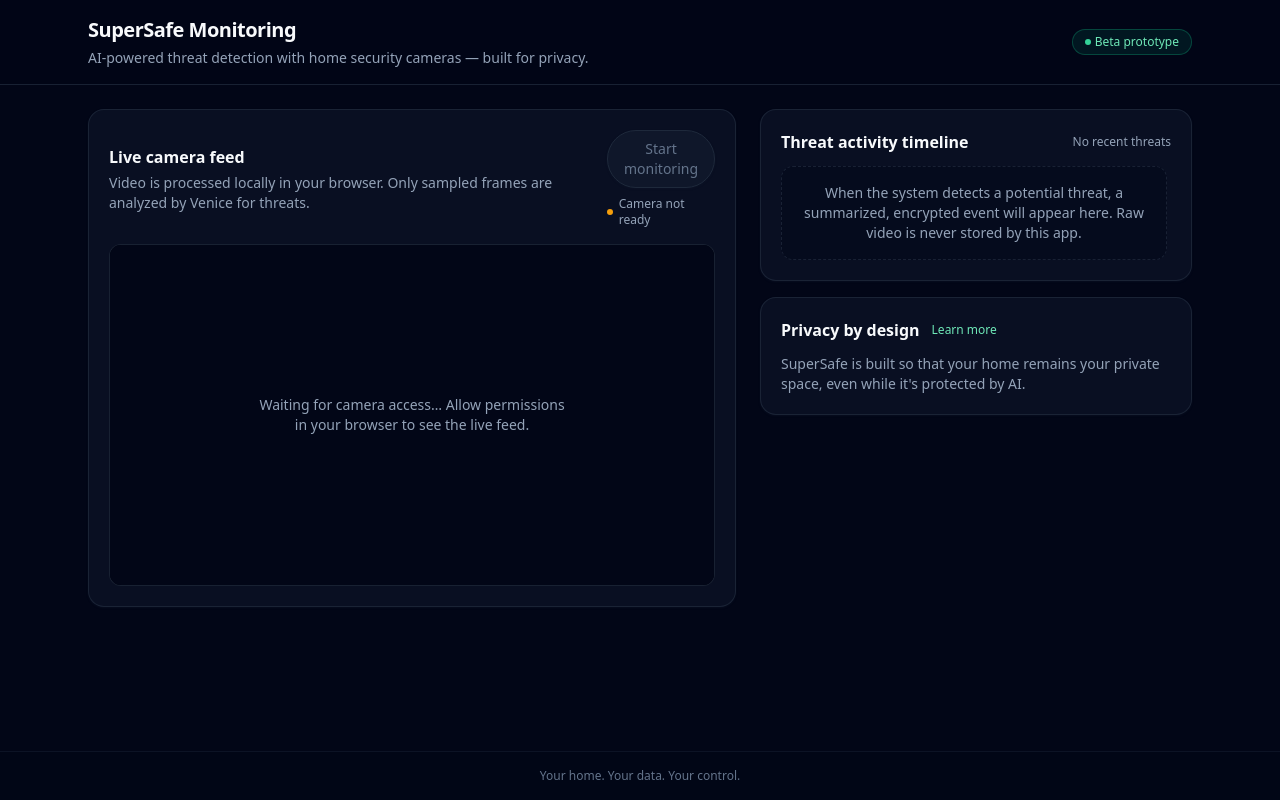
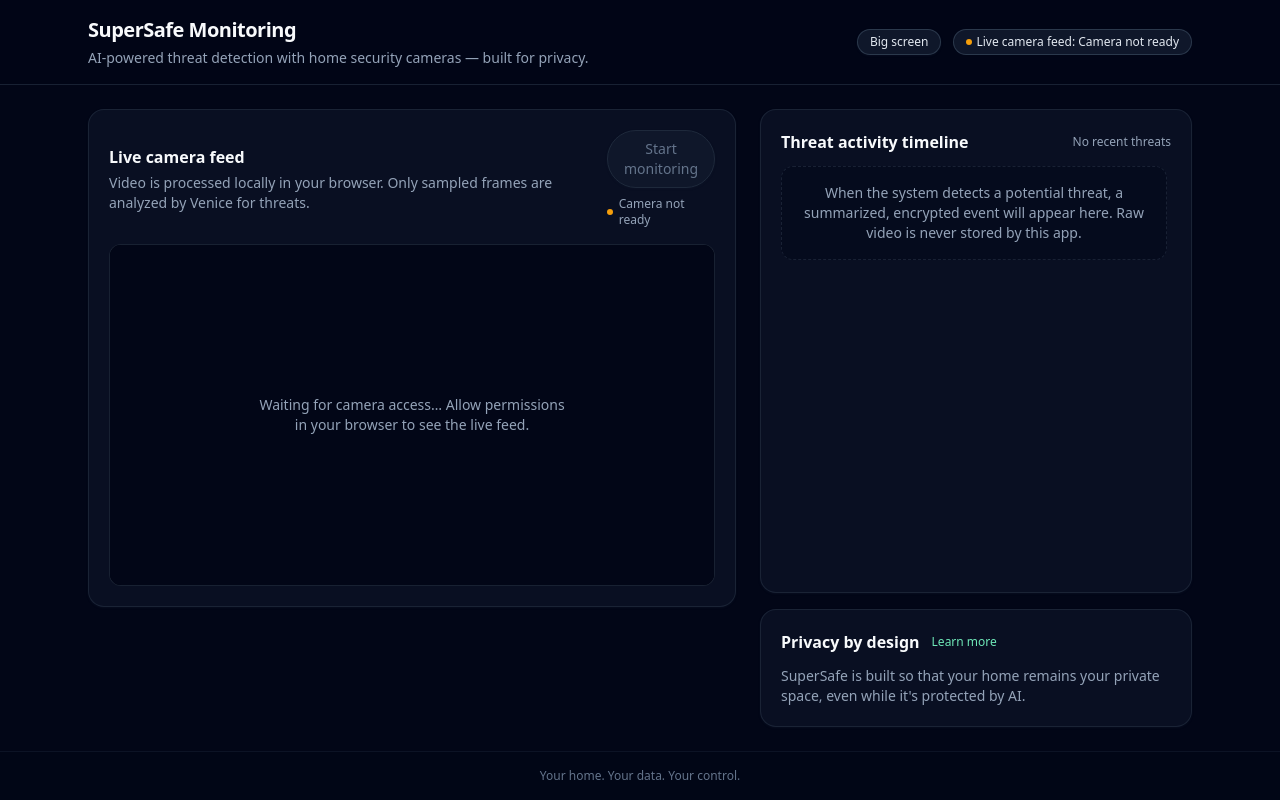
Before and after one commit to wongpiwat/supersafe-monitoring, a React (Vite) app: page / in a window 1280 px wide. Built offline with nearby package versions, Linux system fonts and the light colour scheme; no server answers.

Commit message:
feat: add big screen mode toggle and local storage support

```diff
--- a/src/App.tsx
+++ b/src/App.tsx
@@ -113,6 +113,7 @@
   const [error, setError] = useState<string | null>(null)
   const [events, setEvents] = useState<ThreatEvent[]>([])
   const [isPrivacyOpen, setIsPrivacyOpen] = useState(false)
+  const [isBigScreen, setIsBigScreen] = useState(false)
 
   useEffect(() => {
     let cancelled = false
@@ -155,6 +156,13 @@
     }
 
     setupCamera()
+
+    if (typeof window !== 'undefined') {
+      const stored = window.localStorage.getItem('supersafe-big-screen')
+      if (stored === '1') {
+        setIsBigScreen(true)
+      }
+    }
 
     return () => {
       cancelled = true
@@ -228,6 +236,11 @@
     }
   }, [isMonitoring, isCameraReady])
 
+  useEffect(() => {
+    if (typeof window === 'undefined') return
+    window.localStorage.setItem('supersafe-big-screen', isBigScreen ? '1' : '0')
+  }, [isBigScreen])
+
   const currentStatus = (() => {
     if (!isCameraReady) return 'Camera not ready'
     if (!isMonitoring) return 'Idle'
@@ -252,10 +265,36 @@
     setIsMonitoring((prev) => !prev)
   }
 
+  const handleToggleBigScreen = () => {
+    setIsBigScreen((prev) => {
+      const next = !prev
+
+      // if (next && document.documentElement.requestFullscreen) {
+      //   document.documentElement.requestFullscreen().catch(() => {
+      //     // Ignore fullscreen errors (e.g. user/browser blocks it)
+      //   })
+      // } else if (!next && document.fullscreenElement && document.exitFullscreen) {
+      //   document.exitFullscreen().catch(() => {
+      //     // Ignore exit errors
+      //   })
+      // }
+
+      return next
+    })
+  }
+
+  const headerContainerClass = isBigScreen
+    ? 'mx-auto flex w-full items-center justify-between px-4 py-3 sm:px-6 sm:py-4'
+    : 'mx-auto flex max-w-6xl items-center justify-between px-6 py-4'
+
+  const mainContainerClass = isBigScreen
+    ? 'mx-auto flex w-full flex-1 flex-col gap-4 px-3 py-3 sm:px-4 sm:py-4 overflow-hidden lg:grid lg:grid-cols-[minmax(0,3fr)_minmax(0,2fr)] lg:min-h-0'
+    : 'mx-auto flex w-full max-w-6xl flex-1 flex-col gap-6 px-4 py-6 sm:px-6 overflow-hidden lg:grid lg:grid-cols-[minmax(0,3fr)_minmax(0,2fr)] lg:min-h-0'
+
   return (
-    <div className="min-h-screen bg-slate-950 text-slate-50 flex flex-col">
+    <div className="h-screen bg-slate-950 text-slate-50 flex flex-col overflow-hidden">
       <header className="border-b border-slate-800/80 bg-slate-950/80 backdrop-blur">
-        <div className="mx-auto flex max-w-6xl items-center justify-between px-6 py-4">
+        <div className={headerContainerClass}>
           <div>
             <h1 className="text-lg font-semibold tracking-tight sm:text-xl">
               SuperSafe Monitoring
@@ -265,16 +304,23 @@
             </p>
           </div>
           <div className="flex items-center gap-3">
-            <span className="inline-flex items-center gap-1 rounded-full border border-emerald-500/30 bg-emerald-500/10 px-3 py-1 text-[10px] font-medium text-emerald-300 sm:text-xs">
-              <span className="h-1.5 w-1.5 rounded-full bg-emerald-400" />
-              Beta prototype
+            <button
+              type="button"
+              onClick={handleToggleBigScreen}
+              className="hidden rounded-full border border-slate-700/80 bg-slate-900 px-3 py-1 text-[11px] font-medium text-slate-200 shadow-sm shadow-slate-900/40 transition hover:border-emerald-400/70 hover:bg-emerald-500/10 sm:inline-flex sm:text-xs"
+            >
+              {isBigScreen ? 'Exit big screen' : 'Big screen'}
+            </button>
+            <span className="inline-flex items-center gap-1 rounded-full border border-slate-700/80 bg-slate-900 px-3 py-1 text-[10px] font-medium text-slate-200 sm:text-xs">
+              <span className={`h-1.5 w-1.5 rounded-full ${statusColor}`} />
+              Live camera feed: {currentStatus}
             </span>
           </div>
         </div>
       </header>
 
-      <main className="mx-auto flex w-full max-w-6xl flex-1 flex-col gap-6 px-4 py-6 sm:px-6 lg:grid lg:grid-cols-[minmax(0,3fr)_minmax(0,2fr)]">
-        <section className="space-y-4">
+      <main className={mainContainerClass}>
+        <section className="flex h-full min-h-0 flex-col space-y-4">
           <div className="rounded-2xl border border-slate-800/80 bg-slate-900/60 p-4 shadow-sm shadow-slate-900/40 sm:p-5">
             <div className="flex items-center justify-between gap-3">
               <div>
@@ -332,8 +378,8 @@
           )}
         </section>
 
-        <section className="space-y-4">
-          <div className="rounded-2xl border border-slate-800/80 bg-slate-900/60 p-4 shadow-sm shadow-slate-900/40 sm:p-5">
+        <section className="flex h-full min-h-0 flex-col space-y-4">
+          <div className="flex h-full flex-col rounded-2xl border border-slate-800/80 bg-slate-900/60 p-4 shadow-sm shadow-slate-900/40 sm:p-5">
             <div className="flex items-center justify-between gap-3">
               <h2 className="text-sm font-semibold text-slate-50 sm:text-base">
                 Threat activity timeline
@@ -343,7 +389,7 @@
               </span>
             </div>
 
-            <div className="mt-3 space-y-2 max-h-[420px] overflow-y-auto pr-1">
+            <div className="mt-3 flex-1 space-y-2 overflow-y-auto pr-1">
               {events.length === 0 ? (
                 <p className="rounded-xl border border-dashed border-slate-800/80 bg-slate-950/40 px-3 py-4 text-center text-xs text-slate-400 sm:text-sm">
                   When the system detects a potential threat, a summarized, encrypted event will
@@ -402,6 +448,7 @@
             </div>
           </div>
 
+          {!isBigScreen && (
             <button
               type="button"
               onClick={() => setIsPrivacyOpen(true)}
@@ -420,6 +467,7 @@
                 protected by AI.
               </p>
             </button>
+          )}
         </section>
       </main>
 
@@ -502,9 +550,11 @@
         </div>
       )}
 
+      {!isBigScreen && (
         <footer className="border-t border-slate-900/80 bg-slate-950/90 py-3 text-center text-[11px] text-slate-500 sm:py-4 sm:text-xs">
           Your home. Your data. Your control.
         </footer>
+      )}
     </div>
   )
 }
```
Lines whose indentation alone changed are shown as unchanged.
